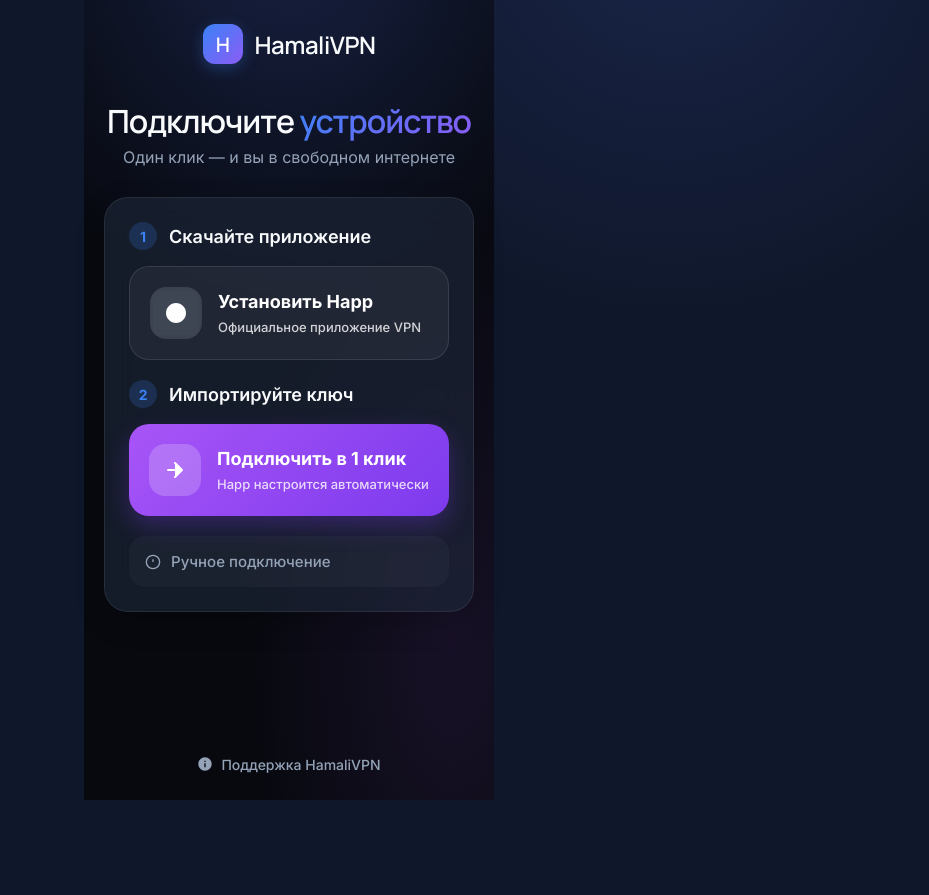
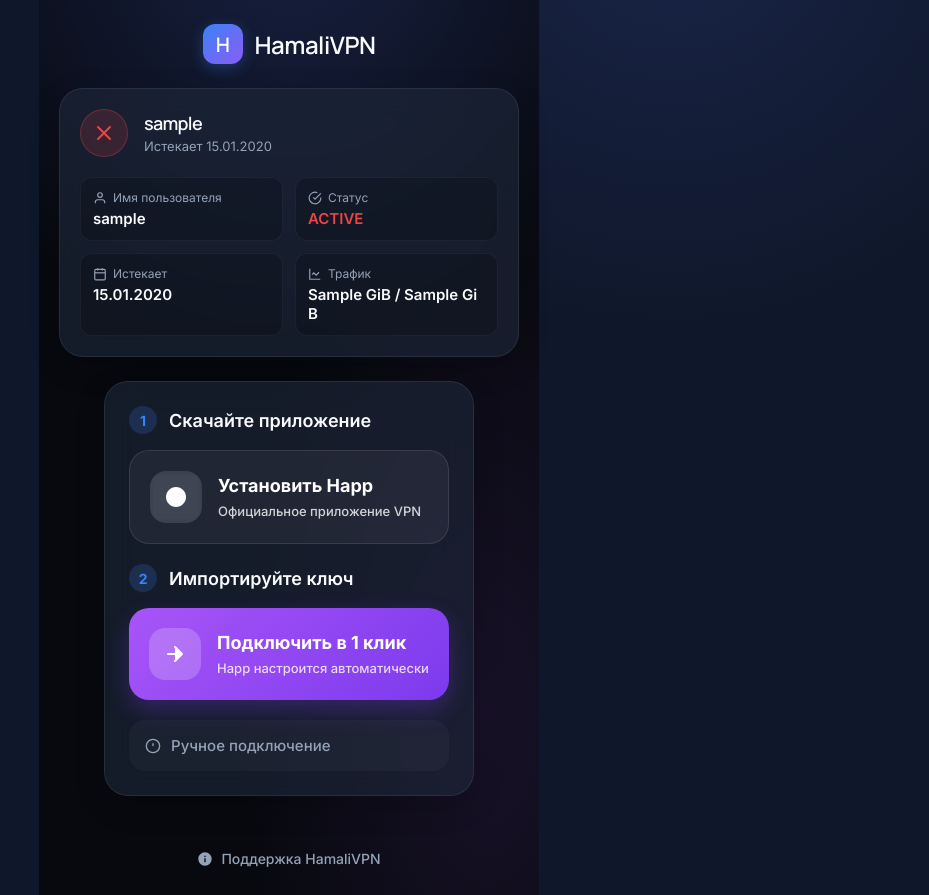
Before and after one commit to uclam0556-glitch/vpn, a FastAPI app: template src/hamalivpn/templates/connect.html in a window 1280 px wide. Shown: the whole page, without its empty margins (351-1280 px from the left). Before the commit the page ends 800 px from the top, so only its background shows below. Run offline with FastAPI, Linux system fonts and the light colour scheme; the template is opened without the code that fills it: most values are stand-ins (such as "Sample title", 1, 10 or a date in 2020).

Commit message:
feat: show live remnawave traffic and status in connect portal

```diff
--- a/src/hamalivpn/templates/connect.html
+++ b/src/hamalivpn/templates/connect.html
@@ -88,7 +88,7 @@ body {
   display: flex;
   align-items: center;
   justify-content: center;
-  margin-bottom: 40px;
+  margin-bottom: 24px;
   animation: slideDown 0.6s cubic-bezier(0.16, 1, 0.3, 1);
 }
 .cv2-logo {
@@ -121,6 +121,56 @@ body {
 }
 .glass-card:nth-child(2) { animation-delay: 0.1s; }
 .glass-card:nth-child(3) { animation-delay: 0.2s; }
+
+/* Remnawave Info Card specific */
+.remna-info-header {
+  display: flex;
+  align-items: center;
+  gap: 16px;
+  margin-bottom: 20px;
+}
+.remna-info-icon {
+  width: 48px; height: 48px;
+  border-radius: 50%;
+  background: rgba(16, 185, 129, 0.15);
+  color: var(--success);
+  display: flex; align-items: center; justify-content: center;
+  border: 1px solid rgba(16,185,129,0.3);
+}
+.remna-info-icon.expired {
+  background: rgba(239, 68, 68, 0.15);
+  color: var(--danger);
+  border-color: rgba(239,68,68,0.3);
+}
+.remna-info-title {
+  flex: 1;
+}
+.remna-info-title h2 {
+  margin: 0; font-size: 18px; font-weight: 700;
+}
+.remna-info-title span {
+  font-size: 13px; color: var(--text-secondary);
+}
+
+.remna-grid {
+  display: grid;
+  grid-template-columns: 1fr 1fr;
+  gap: 12px;
+}
+.remna-cell {
+  background: rgba(0, 0, 0, 0.2);
+  border: 1px solid rgba(255,255,255,0.05);
+  border-radius: 12px;
+  padding: 12px;
+}
+.remna-cell-label {
+  display: flex; align-items: center; gap: 6px;
+  font-size: 12px; color: var(--text-secondary); margin-bottom: 4px;
+}
+.remna-cell-value {
+  font-size: 15px; font-weight: 600;
+  word-break: break-all;
+}
 
 .cv2-hero {
   text-align: center;
@@ -266,6 +316,69 @@ summary::-webkit-details-marker { display: none; }
     </div>
   </header>
 
+  <!-- Remnawave Info Card -->
+  {% if remnawave_data %}
+  <div class="glass-card" style="padding: 20px;">
+    <div class="remna-info-header">
+      <div class="remna-info-icon {% if remnawave_data.status != 'Активна' %}expired{% endif %}">
+        {% if remnawave_data.status == 'Активна' %}
+        <svg width="24" height="24" viewBox="0 0 24 24" fill="none" stroke="currentColor" stroke-width="2" stroke-linecap="round" stroke-linejoin="round"><path d="M20 6 9 17l-5-5"/></svg>
+        {% else %}
+        <svg width="24" height="24" viewBox="0 0 24 24" fill="none" stroke="currentColor" stroke-width="2" stroke-linecap="round" stroke-linejoin="round"><path d="M18 6 6 18"/><path d="m6 6 12 12"/></svg>
+        {% endif %}
+      </div>
+      <div class="remna-info-title">
+        <h2>{{ remnawave_data.username }}</h2>
+        {% if remnawave_data.expire_at %}
+        <span>Истекает {{ remnawave_data.expire_at.strftime('%d.%m.%Y') }}</span>
+        {% else %}
+        <span>Безлимитно по времени</span>
+        {% endif %}
+      </div>
+    </div>
+    <div class="remna-grid">
+      <div class="remna-cell">
+        <div class="remna-cell-label">
+          <svg width="14" height="14" viewBox="0 0 24 24" fill="none" stroke="currentColor" stroke-width="2"><path d="M20 21v-2a4 4 0 0 0-4-4H8a4 4 0 0 0-4 4v2"/><circle cx="12" cy="7" r="4"/></svg>
+          Имя пользователя
+        </div>
+        <div class="remna-cell-value">{{ remnawave_data.username }}</div>
+      </div>
+      <div class="remna-cell">
+        <div class="remna-cell-label">
+          <svg width="14" height="14" viewBox="0 0 24 24" fill="none" stroke="currentColor" stroke-width="2"><path d="M22 11.08V12a10 10 0 1 1-5.93-9.14"/><path d="m9 11 3 3L22 4"/></svg>
+          Статус
+        </div>
+        <div class="remna-cell-value" style="color: {% if remnawave_data.status == 'Активна' %}var(--success){% else %}var(--danger){% endif %}">
+          {{ remnawave_data.status }}
+        </div>
+      </div>
+      <div class="remna-cell">
+        <div class="remna-cell-label">
+          <svg width="14" height="14" viewBox="0 0 24 24" fill="none" stroke="currentColor" stroke-width="2"><rect x="3" y="4" width="18" height="18" rx="2" ry="2"/><line x1="16" y1="2" x2="16" y2="6"/><line x1="8" y1="2" x2="8" y2="6"/><line x1="3" y1="10" x2="21" y2="10"/></svg>
+          Истекает
+        </div>
+        <div class="remna-cell-value">
+          {% if remnawave_data.expire_at %}
+          {{ remnawave_data.expire_at.strftime('%d.%m.%Y') }}
+          {% else %}
+          Никогда
+          {% endif %}
+        </div>
+      </div>
+      <div class="remna-cell">
+        <div class="remna-cell-label">
+          <svg width="14" height="14" viewBox="0 0 24 24" fill="none" stroke="currentColor" stroke-width="2"><path d="M3 3v18h18"/><path d="m19 9-5 5-4-4-3 3"/></svg>
+          Трафик
+        </div>
+        <div class="remna-cell-value">
+          {{ remnawave_data.used_gb }} GiB / {% if remnawave_data.limit_gb == 0 %}∞{% else %}{{ remnawave_data.limit_gb }} GiB{% endif %}
+        </div>
+      </div>
+    </div>
+  </div>
+  {% endif %}
+
   {% if expired %}
   <div class="glass-card" style="text-align: center;">
     <div style="font-size: 48px; margin-bottom: 16px;">🔒</div>
@@ -294,21 +407,6 @@ summary::-webkit-details-marker { display: none; }
   </div>
 
   {% else %}
-  <!-- HERO -->
-  <div class="cv2-hero">
-    <h1 class="cv2-title">Подключите <span class="cv2-title-accent">устройство</span></h1>
-    <p class="cv2-subtitle">Один клик — и вы в свободном интернете</p>
-    {% if device_slot %}
-    <p class="cv2-subtitle" style="margin-top:12px;font-size:13px;opacity:.72;background:rgba(255,255,255,0.05);padding:6px 12px;border-radius:20px;display:inline-block;">
-      ✅ Слот активирован ({{ subscription.device_limit }} устр.)
-    </p>
-    {% elif activation_pending %}
-    <div class="cv2-warning" style="border-radius: 12px; text-align: left; margin: 20px auto 0;">
-      <b>Важно:</b> нажимайте импорт только на том устройстве, где будете пользоваться VPN.
-    </div>
-    {% endif %}
-  </div>
-
   <div class="glass-card">
     <div class="step-title"><div class="step-num">1</div> Скачайте приложение</div>
     <a class="happ-btn" href="https://apps.apple.com/app/id6477546686" target="_blank" style="background: rgba(255,255,255,0.05); border: 1px solid rgba(255,255,255,0.1); box-shadow: none; margin-bottom: 20px;">
@@ -379,7 +477,6 @@ summary::-webkit-details-marker { display: none; }
 </script>
 {% endif %}
 <script>
-  // Simple copy script replacement to avoid relying on external scripts if they break
   document.querySelectorAll('.cv2-copy-btn').forEach(btn => {
     btn.addEventListener('click', function() {
       const target = document.querySelector(this.getAttribute('data-copy'));
```
Also changed, not shown: src/hamalivpn/api.py (+115 -5 lines).
